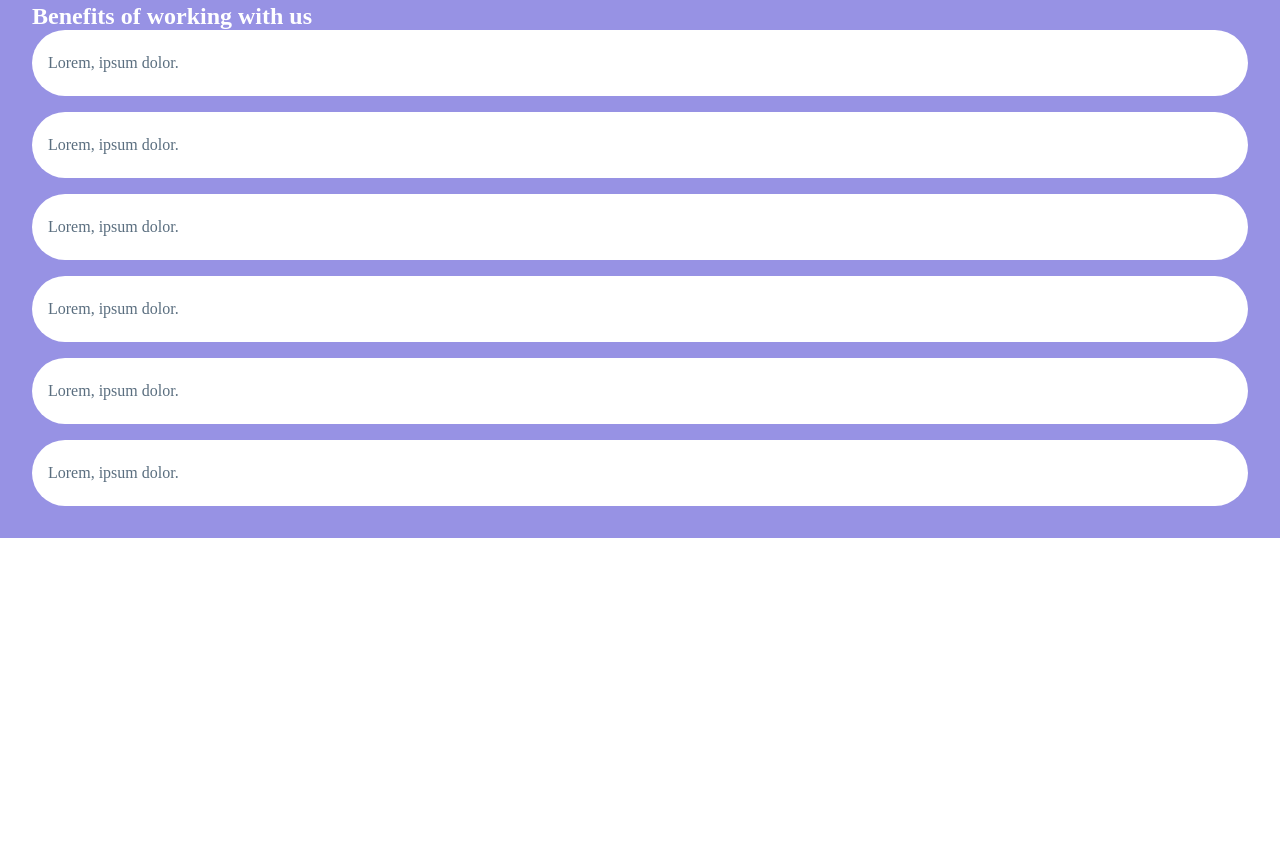
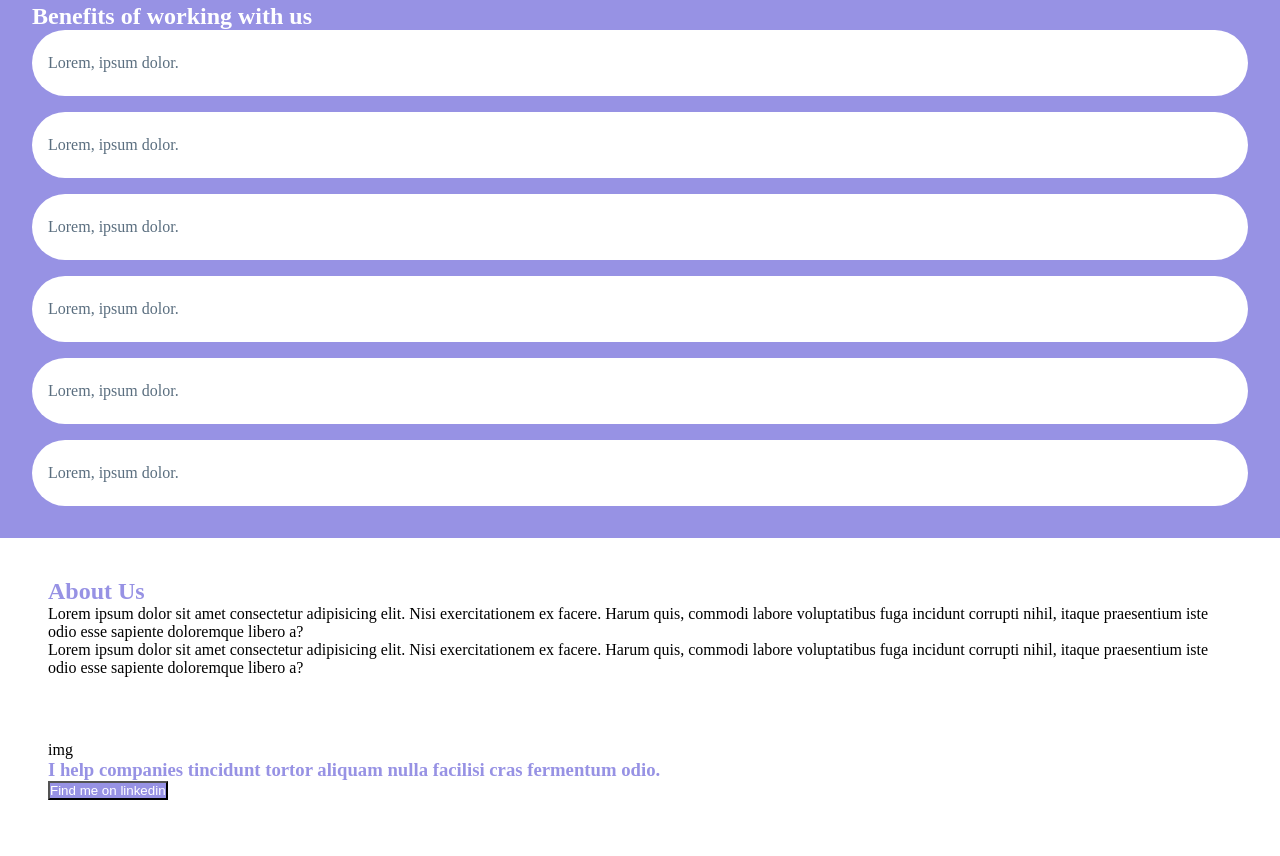
Before and after one commit to sebastianocalella/htmlcss-responsive-layout, a plain HTML site: page index.html in a window 1280 px wide. Shown: the part 1064-1920 px from the top of the page. Before the commit the page ends 1602 px from the top, so only its background shows below. Drawn offline with Linux system fonts and the light colour scheme.

Commit message:
about-us prototype

```diff
--- a/index.html
+++ b/index.html
@@ -64,5 +64,20 @@
                 <div class="card bg-white gray">Lorem, ipsum dolor.</div>
             </div>
         </section>
+
+        <section id="about-us" class="container">
+            <div class="flex cards">
+                <div class="card">
+                    <h2 class="violet">About Us</h2>
+                    <p>Lorem ipsum dolor sit amet consectetur adipisicing elit. Nisi exercitationem ex facere. Harum quis, commodi labore voluptatibus fuga incidunt corrupti nihil, itaque praesentium iste odio esse sapiente doloremque libero a?</p>
+                    <p>Lorem ipsum dolor sit amet consectetur adipisicing elit. Nisi exercitationem ex facere. Harum quis, commodi labore voluptatibus fuga incidunt corrupti nihil, itaque praesentium iste odio esse sapiente doloremque libero a?</p>
+                </div>
+                <div class="card">
+                    img
+                    <h3 class="violet">I help companies tincidunt tortor aliquam nulla facilisi cras fermentum odio.</h3>
+                    <button class="white bg-violet">Find me on linkedin</button>
+                </div>
+            </div>
+        </section>
     </body>
 </html>
```
